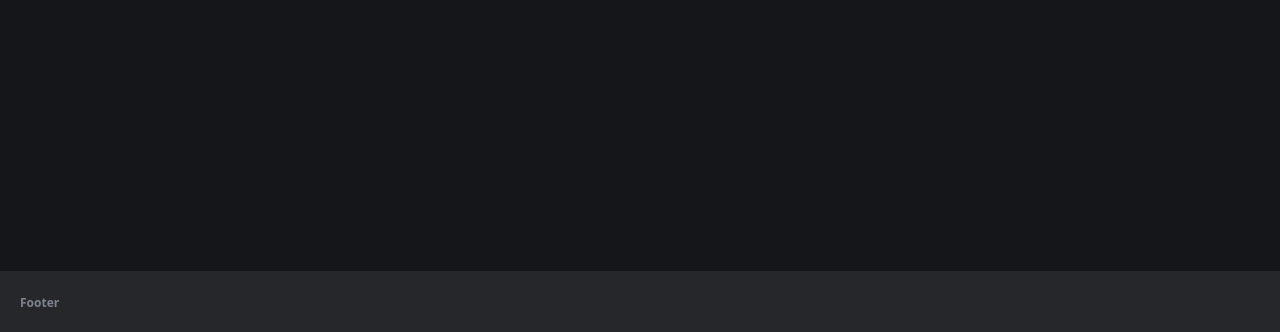
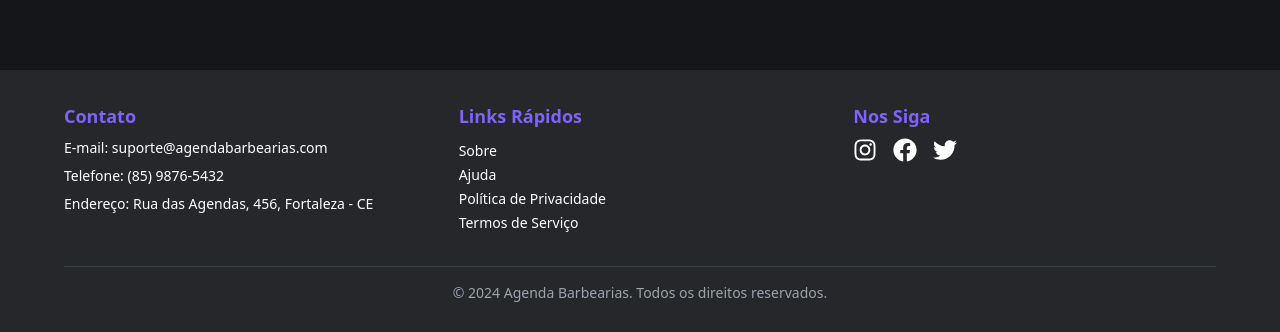
Before and after one commit to GabrielAlerrandro/Agendamento-para-barbearias, a Next.js app: page / in a window 1280 px wide. Shown: the part 465-797 px from the top of the page. Built offline with nearby package versions, Linux system fonts and the light colour scheme; no server answers; the database is empty.

Commit message:
fix: footer style

```diff
--- a/components/ui/footer.tsx
+++ b/components/ui/footer.tsx
@@ -1,7 +1,115 @@
+import { FaInstagram, FaFacebook, FaTwitter } from "react-icons/fa" // Importando os ícones
+
 const Footer = () => {
   return (
-    <footer className="bg-secondary w-full py-6 px-5">
-      <p className="text-gray-400 text-xs font-bold opacity-75">Footer</p>
+    <footer className="bg-secondary w-full py-8 px-6 mt-12">
+      <div className="max-w-6xl mx-auto">
+        {/* Seção 1: Sobre a Plataforma */}
+        {/* <div className="text-white text-center mb-6">
+          <h3 className="text-lg font-semibold mb-2 text-primary">
+            Agende Seu Corte Com Facilidade
+          </h3>{" "}
+          <p className="text-sm mb-2">
+            Acesse as melhores barbearias da cidade e agende seu corte de
+            maneira rápida e prática!
+          </p>
+          <p className="text-sm">
+            Seu próximo visual está a um clique de distância.
+          </p>
+        </div> */}
+
+        {/* Seção 2: Links Úteis */}
+        <div className="grid grid-cols-1 sm:grid-cols-2 md:grid-cols-3 gap-8 text-white">
+          {/* Informações de contato */}
+          <div>
+            <h3 className="text-lg font-semibold mb-2 text-primary">Contato</h3>{" "}
+            {/* Cor de destaque */}
+            <p className="text-sm mb-2">E-mail: suporte@agendabarbearias.com</p>
+            <p className="text-sm mb-2">Telefone: (85) 9876-5432</p>
+            <p className="text-sm">
+              Endereço: Rua das Agendas, 456, Fortaleza - CE
+            </p>
+          </div>
+
+          {/* Links rápidos */}
+          <div>
+            <h3 className="text-lg font-semibold mb-2 text-primary">
+              Links Rápidos
+            </h3>{" "}
+            {/* Cor de destaque */}
+            <ul>
+              <li>
+                <a href="/sobre" className="text-sm hover:underline ">
+                  Sobre
+                </a>
+              </li>{" "}
+              {/* Cor nos links */}
+              <li>
+                <a href="/ajuda" className="text-sm hover:underline ">
+                  Ajuda
+                </a>
+              </li>{" "}
+              {/* Cor nos links */}
+              <li>
+                <a
+                  href="/politica-de-privacidade"
+                  className="text-sm hover:underline "
+                >
+                  Política de Privacidade
+                </a>
+              </li>{" "}
+              {/* Cor nos links */}
+              <li>
+                <a
+                  href="/termos-de-servico"
+                  className="text-sm hover:underline "
+                >
+                  Termos de Serviço
+                </a>
+              </li>{" "}
+              {/* Cor nos links */}
+            </ul>
+          </div>
+
+          {/* Redes sociais */}
+          <div>
+            <h3 className="text-lg font-semibold mb-2 text-primary">
+              Nos Siga
+            </h3>{" "}
+            {/* Cor de destaque */}
+            <div className="flex gap-4">
+              <a
+                href="https://www.instagram.com/agendabarbearias"
+                target="_blank"
+                className="text-white hover:text-primary"
+              >
+                <FaInstagram size={24} />
+              </a>
+              <a
+                href="https://www.facebook.com/agendabarbearias"
+                target="_blank"
+                className="text-white hover:text-primary"
+              >
+                <FaFacebook size={24} />
+              </a>
+              <a
+                href="https://twitter.com/agendabarbearias"
+                target="_blank"
+                className="text-white hover:text-primary"
+              >
+                <FaTwitter size={24} />
+              </a>
+            </div>
+          </div>
+        </div>
+
+        {/* Seção 3: Copyright */}
+        <div className="border-t border-gray-700 pt-4 mt-8 text-center">
+          <p className="text-sm text-gray-400">
+            &copy; 2024 Agenda Barbearias. Todos os direitos reservados.
+          </p>
+        </div>
+      </div>
     </footer>
   )
 }
```
